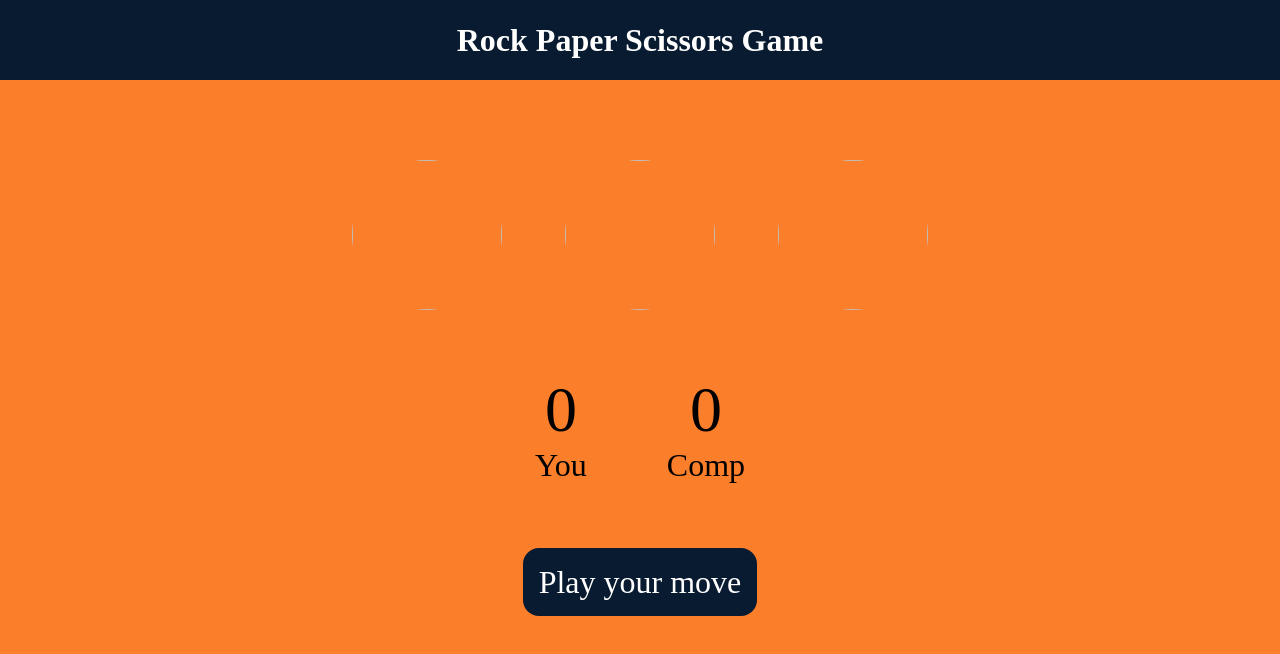
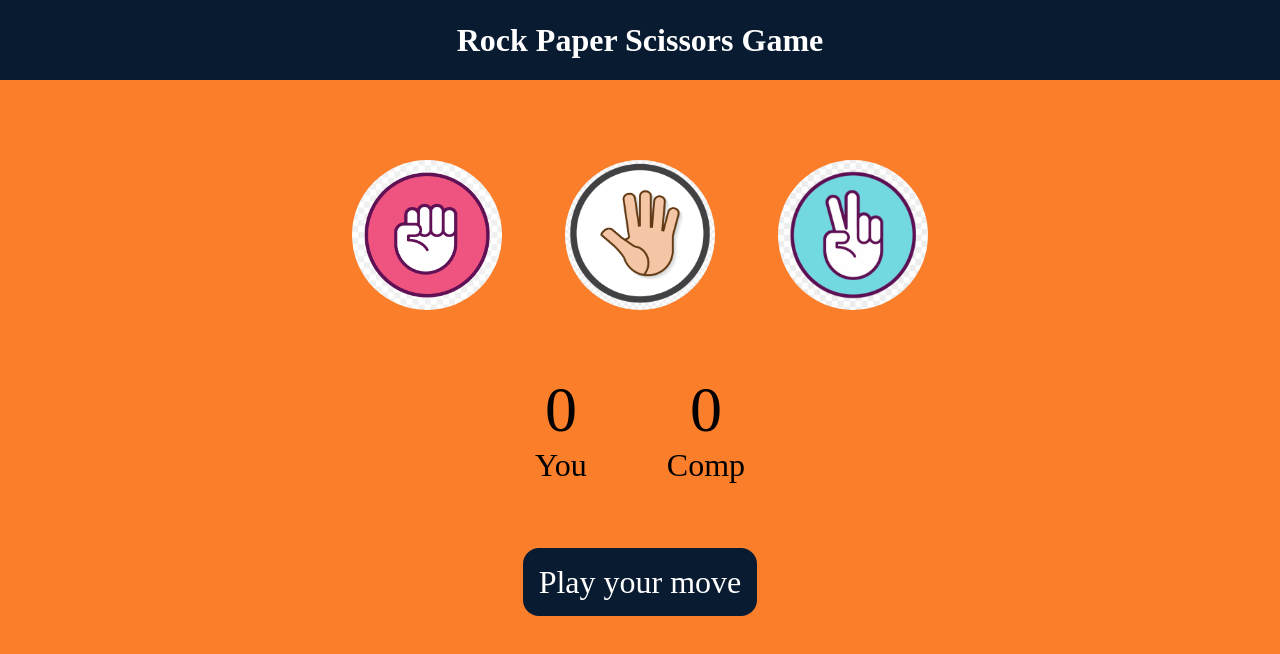
Before and after one commit to raushanaman/js_tutorial, a plain HTML site: page index.html in a window 1280 px wide. Drawn offline with Linux system fonts and the light colour scheme.

Commit message:
Update index.html

```diff
--- a/index.html
+++ b/index.html
@@ -10,13 +10,13 @@
     <h1>Rock Paper Scissors Game</h1>
     <div class="choices">
         <div class="choice" id="rock">
-            <img src="./image/rock.png" alt="">
+            <img src="rock.png" alt="">
         </div>
         <div class="choice" id="paper">
-            <img src="./image/paper.png" alt="">
+            <img src="paper.png" alt="">
         </div>
         <div class="choice" id="scissor">
-            <img src="./image/scissor.png" alt="">
+            <img src="scissor.png" alt="">
         </div>
     </div>
     <div class="score-board">
```
